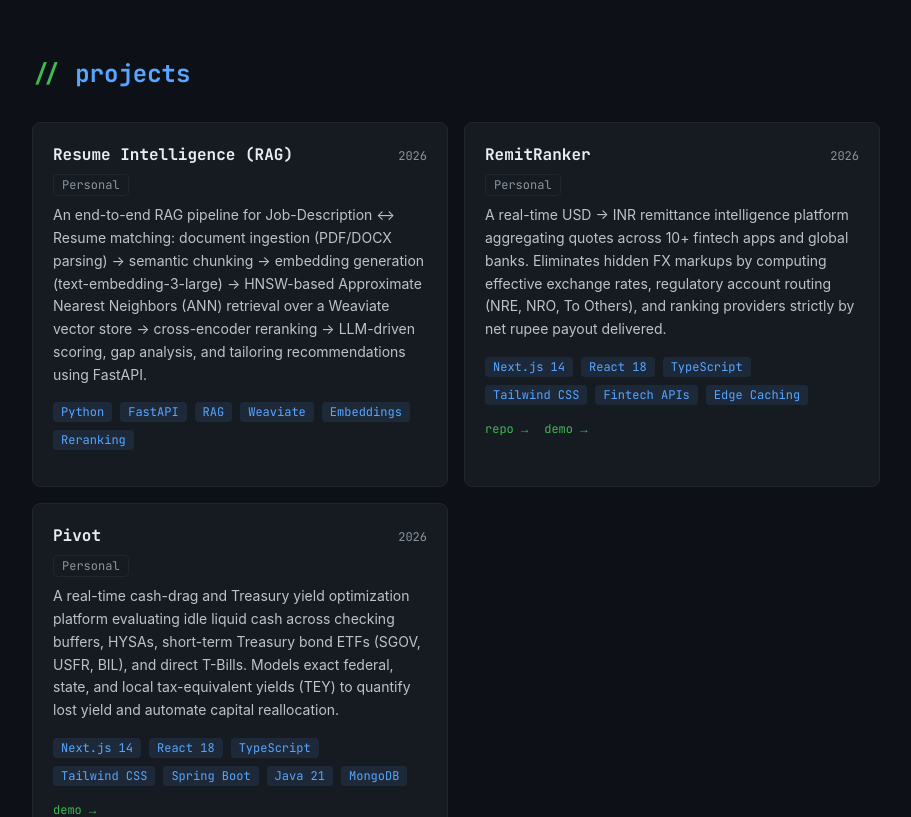
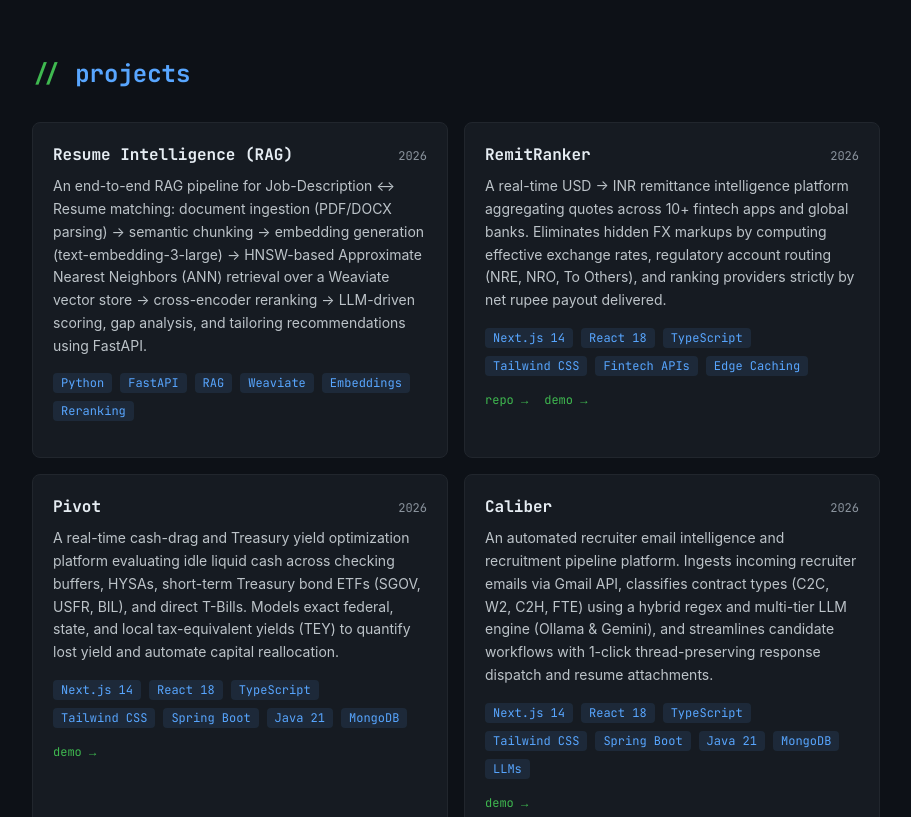
Before and after one commit to keerthanmahesh/keerthanmahesh.github.io, a React (Vite) app: page / in a window 1280 px wide. Shown: the part 1980-2797 px from the top of the page, without its empty margins (184-1095 px from the left). Built offline with nearby package versions, Linux system fonts and the light colour scheme.

Commit message:
feat: add Caliber to projects, remove Personal tag, and remove footer

```diff
--- a/src/components/Footer.tsx
+++ b/src/components/Footer.tsx
@@ -1,9 +1,3 @@
-import { profile } from '../data/profile'
-
 export function Footer() {
-  return (
-    <footer className="border-t border-border py-8 text-center text-muted font-mono text-sm">
-      © {profile.name} · built with React + Vite
-    </footer>
-  )
+  return null
 }
--- a/src/components/ProjectCard.tsx
+++ b/src/components/ProjectCard.tsx
@@ -10,8 +10,8 @@ export function ProjectCard({ project }: { project: Project }) {
         <h3 className="font-mono font-bold text-fg">{project.title}</h3>
         {project.date && <span className="text-muted text-xs font-mono">{project.date}</span>}
       </div>
-      <div className="mt-1">
-        {exp ? (
+      {exp && (
+        <div className="mt-1">
           <Link
             to={`/experience#exp-${exp.id}`}
             className="inline-block font-mono text-xs text-green border border-green/40 rounded px-2 py-0.5 hover:bg-green/10"
@@ -19,12 +19,8 @@ export function ProjectCard({ project }: { project: Project }) {
           >
             @ {exp.company}
           </Link>
-        ) : (
-          <span className="inline-block font-mono text-xs text-muted border border-border rounded px-2 py-0.5">
-            Personal
-          </span>
-        )}
-      </div>
+        </div>
+      )}
       <p className="text-fg/80 text-sm mt-2 leading-relaxed">{project.description}</p>
       <ul className="flex flex-wrap gap-2 mt-4">
         {project.tech.map((t) => (
--- a/src/data/projects.ts
+++ b/src/data/projects.ts
@@ -44,6 +44,18 @@ export const projects: Project[] = [
     date: '2026',
     featured: true,
   },
+  {
+    id: 'caliber',
+    title: 'Caliber',
+    description:
+      'An automated recruiter email intelligence and recruitment pipeline platform. Ingests incoming recruiter emails via Gmail API, classifies contract types (C2C, W2, C2H, FTE) using a hybrid regex and multi-tier LLM engine (Ollama & Gemini), and streamlines candidate workflows with 1-click thread-preserving response dispatch and resume attachments.',
+    tech: ['Next.js 14', 'React 18', 'TypeScript', 'Tailwind CSS', 'Spring Boot', 'Java 21', 'MongoDB', 'LLMs'],
+    links: {
+      demo: 'https://caliber-ui.vercel.app/',
+    },
+    date: '2026',
+    featured: true,
+  },
 ]
 
 export const featuredProjects = (): Project[] => projects.filter((p) => p.featured)
```
Also changed, not shown: 1 other file (tests, documents, lock files or other folders).
